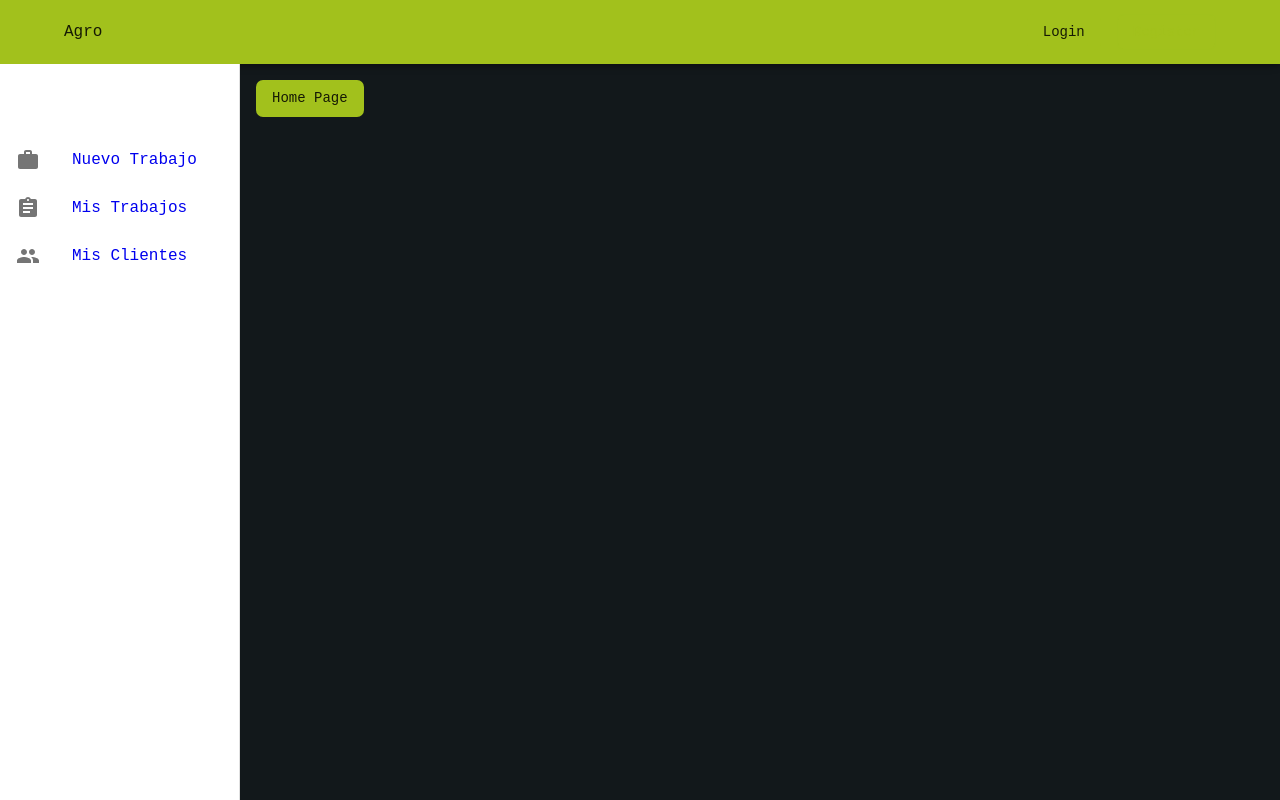
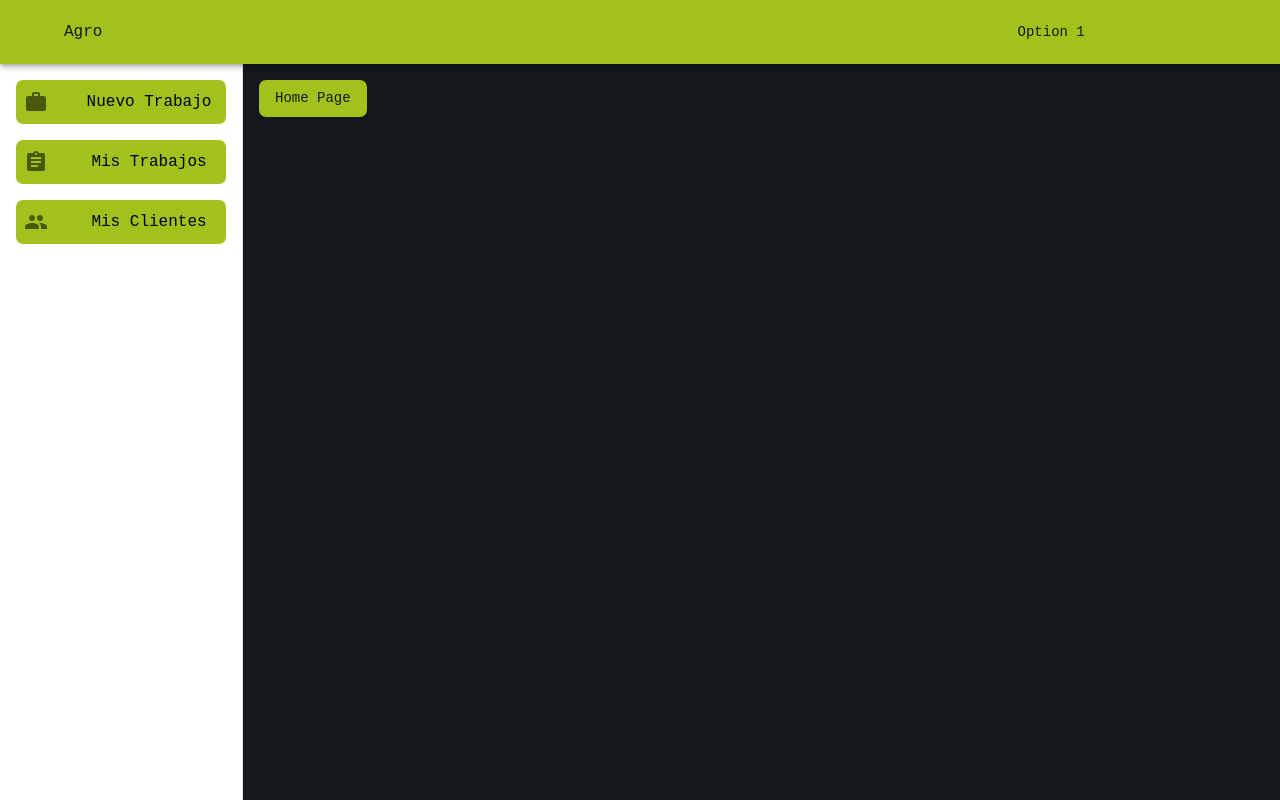
Before and after one commit to andresmolinari/dsw-agro-tp, a React (Vite) app in the folder frontend/: page /home in a window 1280 px wide. Built offline with nearby package versions, Linux system fonts and the light colour scheme; sample sign-in values are in the browser's storage.

Commit message:
Se modifico el Home para que aparesca la sidebar si estoy logeado, rutas fixed

```diff
--- a/frontend/src/App.tsx
+++ b/frontend/src/App.tsx
@@ -1,7 +1,27 @@
+import { useNavigate } from 'react-router-dom';
 import { AppRouter } from './router/AppRouter';
+import { useEffect } from 'react';
+import { useAuth } from './context/AuthContext';
+import { AppRoutes } from './types/AppRoutes';
+import NotificationService from './utils/NotificationService';
 
 const App: React.FC = () => {
+  const navigate = useNavigate();
+  const { login } = useAuth();
+  useEffect(() => {
+    // Your effect logic here
+    const token = localStorage.getItem('token');
+    if (token !== null && token !== undefined && token !== '') {
+      login();
+
+      navigate(AppRoutes.HOME);
+    } else {
+      navigate(AppRoutes.LOGIN);
+      NotificationService.error('Token no valido');
+    }
+  }, []);
   return <AppRouter />;
 };
 
 export default App;
+// VERIFICAR VENCIMIENTO DEL TOKEN (SI VENCE EL TOKEN,BORRAR EL TOKEN DEL LOCALSTORAGE Y QUE ME DESLOGEE)
--- a/frontend/src/common/AppLayout.tsx
+++ b/frontend/src/common/AppLayout.tsx
@@ -1,15 +1,34 @@
+import { Box } from '@mui/material';
+import SideBar from '../components/SideBar';
 import { NavBar } from './NavBar';
 import { Outlet } from 'react-router-dom';
+import { useAuth } from '../context/AuthContext';
 
 export const AppLayout: React.FC<{}> = () => {
+  const { isAuthenticated } = useAuth();
   return (
     <div>
       <NavBar />
+      <Box
+        sx={{
+          display: 'flex',
+          flexDirection: 'row',
+        }}
+      >
+        {isAuthenticated && <SideBar />}
+        {/* Contenedor principal que incluye el Sidebar y el contenido, debajo de la NavBar */}
+        <div
+          style={{
+            display: 'flex',
+            marginTop: '64px',
 
-      {/* Contenedor principal que incluye el Sidebar y el contenido, debajo de la NavBar */}
-      <div style={{ display: 'flex', marginTop: '64px' }}>
-        <Outlet />
-      </div>
+            height: 'calc(100vh - 64px)',
+            width: '100%',
+          }}
+        >
+          <Outlet />
+        </div>
+      </Box>
     </div>
   );
 };
--- a/frontend/src/common/NavBar.tsx
+++ b/frontend/src/common/NavBar.tsx
@@ -4,32 +4,23 @@ import {
   Box,
   Button,
   Container,
-  Grid,
   Stack,
+  styled,
   Toolbar,
   Typography,
 } from '@mui/material';
 import { useNavigate, useLocation } from 'react-router-dom';
 import { AppRoutes } from '../types/AppRoutes';
-import { AuthContext } from '../context/AuthContext';
+import { useAuth } from '../context/AuthContext';
 
-/**
- * NavBar component.
- *
- * Aca se muestra lo que va en la navbar dependiendo si esta logueado o no el usuario.
- * En caso de no estar en Home, muestra los botones de Login y Register.
- */
 export const NavBar: React.FC = () => {
   const navigate = useNavigate();
   const location = useLocation();
-  const authContext = useContext(AuthContext);
-
-  const isAuthenticated = authContext?.isAuthenticated || false; // Si es undefined, false por defecto
-
+  const { isAuthenticated } = useAuth();
   const onClickLoginButton = () => {
     navigate(AppRoutes.LOGIN);
   };
-
+  // hacer los buttons como la sidebar
   const onClickRegisterButton = () => {
     navigate(AppRoutes.REGISTER);
   };
@@ -39,19 +30,15 @@ export const NavBar: React.FC = () => {
       <AppBar position='fixed'>
         <Toolbar>
           <Container>
-            <Grid
-              container
-              direction='row'
+            <Box
+              display='flex'
               justifyContent='space-between'
               alignItems='center'
+              width='100%'
             >
-              <Grid item>
               <Typography>Agro</Typography>
-              </Grid>
-              <Grid item>
               <Stack direction='row' spacing={2}>
-                  {isAuthenticated &&
-                  location.pathname.includes(AppRoutes.HOME) ? (
+                {isAuthenticated ? (
                   <>
                     <Button variant='contained'>Option 1</Button>
                     <Button variant='outlined'>Option 2</Button>
@@ -61,17 +48,13 @@ export const NavBar: React.FC = () => {
                     <Button variant='contained' onClick={onClickLoginButton}>
                       Login
                     </Button>
-                      <Button
-                        variant='outlined'
-                        onClick={onClickRegisterButton}
-                      >
+                    <RegisterButton onClick={onClickRegisterButton}>
                       Register
-                      </Button>
+                    </RegisterButton>
                   </>
                 )}
               </Stack>
-              </Grid>
-            </Grid>
+            </Box>
           </Container>
         </Toolbar>
       </AppBar>
@@ -79,4 +62,13 @@ export const NavBar: React.FC = () => {
   );
 };
 
+const RegisterButton = styled(Button)(({ theme }) => ({
+  backgroundColor: 'rgba(255,255,255,0.1)',
+  color: '#333', // Texto más oscuro
+  borderColor: theme.palette.primary.main,
+  '&:hover': {
+    backgroundColor: 'rgba(255,255,255,0.2)',
+    color: '#222',
+  },
+}));
 export default NavBar;
--- a/frontend/src/components/SideBar.tsx
+++ b/frontend/src/components/SideBar.tsx
@@ -1,4 +1,3 @@
-import { forwardRef } from 'react';
 import {
   Drawer,
   List,
@@ -6,64 +5,87 @@ import {
   ListItemText,
   Toolbar,
   ListItemIcon,
+  paperClasses,
+  Button,
+  styled,
+  buttonClasses,
 } from '@mui/material';
 import WorkIcon from '@mui/icons-material/Work';
 import AssignmentIcon from '@mui/icons-material/Assignment';
 import GroupIcon from '@mui/icons-material/Group';
-import { Link, LinkProps } from 'react-router-dom';
+import { useNavigate } from 'react-router-dom';
+import { AppRoutes } from '../types/AppRoutes';
+import { ThemePalette } from './theme.config';
 
-const drawerWidth = 240;
-
-const ListItemLink = forwardRef<HTMLAnchorElement, LinkProps>((props, ref) => (
-  <Link ref={ref} {...props} />
-));
-
-interface SideBarProps {
-  style?: React.CSSProperties;
-}
-
-const SideBar = ({ style }: SideBarProps) => {
+const SideBar = () => {
+  const navigate = useNavigate();
+  const onClickButton = (url: AppRoutes) => {
+    navigate(url);
+  };
   return (
     <Drawer
       sx={{
-        width: drawerWidth,
-        flexShrink: 0,
-        '& .MuiDrawer-paper': {
-          width: drawerWidth,
-          boxSizing: 'border-box',
-          top: '64px',
-          height: 'calc(100vh - 64px)',
+        [`& .${paperClasses.root}`]: {
+          position: 'static',
         },
       }}
       variant='permanent'
       anchor='left'
-      style={style}
     >
       <Toolbar />
       <List>
-        <ListItem button component={ListItemLink as any} to='/nuevo-trabajo'>
+        <ListItem>
+          <SyledButton
+            onClick={() => {
+              onClickButton(AppRoutes.NUEVO_TRABAJO);
+            }}
+          >
             <ListItemIcon>
               <WorkIcon />
             </ListItemIcon>
             <ListItemText primary='Nuevo Trabajo' />
+          </SyledButton>
         </ListItem>
 
-        <ListItem button component={ListItemLink as any} to='/mis-trabajos'>
+        <ListItem>
+          <SyledButton
+            onClick={() => {
+              onClickButton(AppRoutes.MIS_TRABAJOS);
+            }}
+          >
             <ListItemIcon>
               <AssignmentIcon />
             </ListItemIcon>
             <ListItemText primary='Mis Trabajos' />
+          </SyledButton>
         </ListItem>
 
-        <ListItem button component={ListItemLink as any} to='/mis-clientes'>
+        <ListItem>
+          <SyledButton
+            onClick={() => {
+              onClickButton(AppRoutes.MIS_CLIENTES);
+            }}
+          >
             <ListItemIcon>
               <GroupIcon />
             </ListItemIcon>
             <ListItemText primary='Mis Clientes' />
+          </SyledButton>
         </ListItem>
       </List>
     </Drawer>
   );
 };
 
+const SyledButton = styled(Button)(({}) => ({
+  minWidth: '210px',
+  color: 'black',
+  [`&.${buttonClasses.root}`]: {
+    justifyContent: 'normal',
+  },
+  '&:hover': {
+    backgroundColor: ThemePalette.LIME,
+  },
+}));
+
 export default SideBar;
--- a/frontend/src/components/theme.config.tsx
+++ b/frontend/src/components/theme.config.tsx
@@ -41,7 +41,7 @@ const themeOptions: ThemeOptions = {
           backgroundColor: ThemePalette.LIME,
           fontFamily: ThemePalette.FONT_GLOBAL,
           '&:hover': {
-            backgroundColor: '#8aa517', // Color de hover
+            backgroundColor: 'rgba(255,255,255,0.2)', // Color de hover
           },
         },
       },
--- a/frontend/src/context/AuthContext.tsx
+++ b/frontend/src/context/AuthContext.tsx
@@ -1,4 +1,4 @@
-import React, { createContext, useState, ReactNode } from 'react';
+import React, { createContext, useState, useContext, ReactNode } from 'react';
 
 interface AuthContextType {
   isAuthenticated: boolean;
@@ -6,9 +6,15 @@ interface AuthContextType {
   logout: () => void;
 }
 
-export const AuthContext = createContext<AuthContextType | undefined>(
-  undefined
-);
+const AuthContext = createContext<AuthContextType | undefined>(undefined);
+
+export const useAuth = () => {
+  const context = useContext(AuthContext);
+  if (context === undefined) {
+    throw new Error('useAuth must be used within an AuthProvider');
+  }
+  return context;
+};
 
 interface AuthProviderProps {
   children: ReactNode;
--- a/frontend/src/pages/Home.tsx
+++ b/frontend/src/pages/Home.tsx
@@ -7,7 +7,7 @@ interface Props {}
 const Home = (props: Props) => {
   return (
     <div style={{ display: 'flex', flexGrow: 1 }}>
-      <SideBar /> {/* SideBar en la izquierda */}
+      {/* <SideBar /> SideBar en la izquierda */}
       <Container style={{ flexGrow: 1, padding: '16px' }} maxWidth='xl'>
         <Button variant='contained' color='primary'>
           Home Page
--- a/frontend/src/pages/Login.tsx
+++ b/frontend/src/pages/Login.tsx
@@ -13,6 +13,7 @@ import NotificationService from '../utils/NotificationService';
 import UserService from '../services/UserService';
 import { useNavigate } from 'react-router-dom';
 import { AppRoutes } from '../types/AppRoutes';
+import { useAuth } from '../context/AuthContext';
 
 interface LoginType {
   name: string;
@@ -20,6 +21,7 @@ interface LoginType {
 }
 
 const Login = () => {
+  const { login } = useAuth();
   const navigate = useNavigate();
   const [loginData, setLoginData] = useState<LoginType>({
     name: '',
@@ -41,9 +43,14 @@ const Login = () => {
       const data: string = response.data;
       console.log(data);
       if (response.status === 200) {
-        localStorage.setItem('token', data);
-        NotificationService.info('Inicio de sesión exitoso');
-        navigate(AppRoutes.HOME);
+        if (data !== null && data !== undefined && data !== '') {
+          login();
+          localStorage.setItem('token', data);
+          NotificationService.info('Inicio de sesión exitoso');
+          navigate(AppRoutes.HOME);
+        } else {
+          NotificationService.error('Token no valido');
+        }
       } else {
         NotificationService.error('Error en el inicio de sesión');
       }
--- a/frontend/src/router/AppRouter.tsx
+++ b/frontend/src/router/AppRouter.tsx
@@ -4,12 +4,18 @@ import HomePage from '../pages/Home';
 import LoginPage from '../pages/Login';
 import Register from '../pages/Register';
 import { AppRoutes } from '../types/AppRoutes';
+import MisClientes from '../pages/MisClientes';
+import MisTrabajos from '../pages/MisTrabajos';
+import NuevoTrabajo from '../pages/NuevoTrabajo';
 
 export const AppRouter = () => {
   return (
     <Routes>
       <Route path='/' element={<AppLayout />}>
         <Route path={AppRoutes.HOME} element={<HomePage />} />
+        <Route path={AppRoutes.MIS_CLIENTES} element={<MisClientes />} />
+        <Route path={AppRoutes.MIS_TRABAJOS} element={<MisTrabajos />} />
+        <Route path={AppRoutes.NUEVO_TRABAJO} element={<NuevoTrabajo />} />
       </Route>
       <Route path={AppRoutes.LOGIN} element={<LoginPage />} />
       <Route path={AppRoutes.REGISTER} element={<Register />} />
```
Lines whose indentation alone changed are shown as unchanged.
